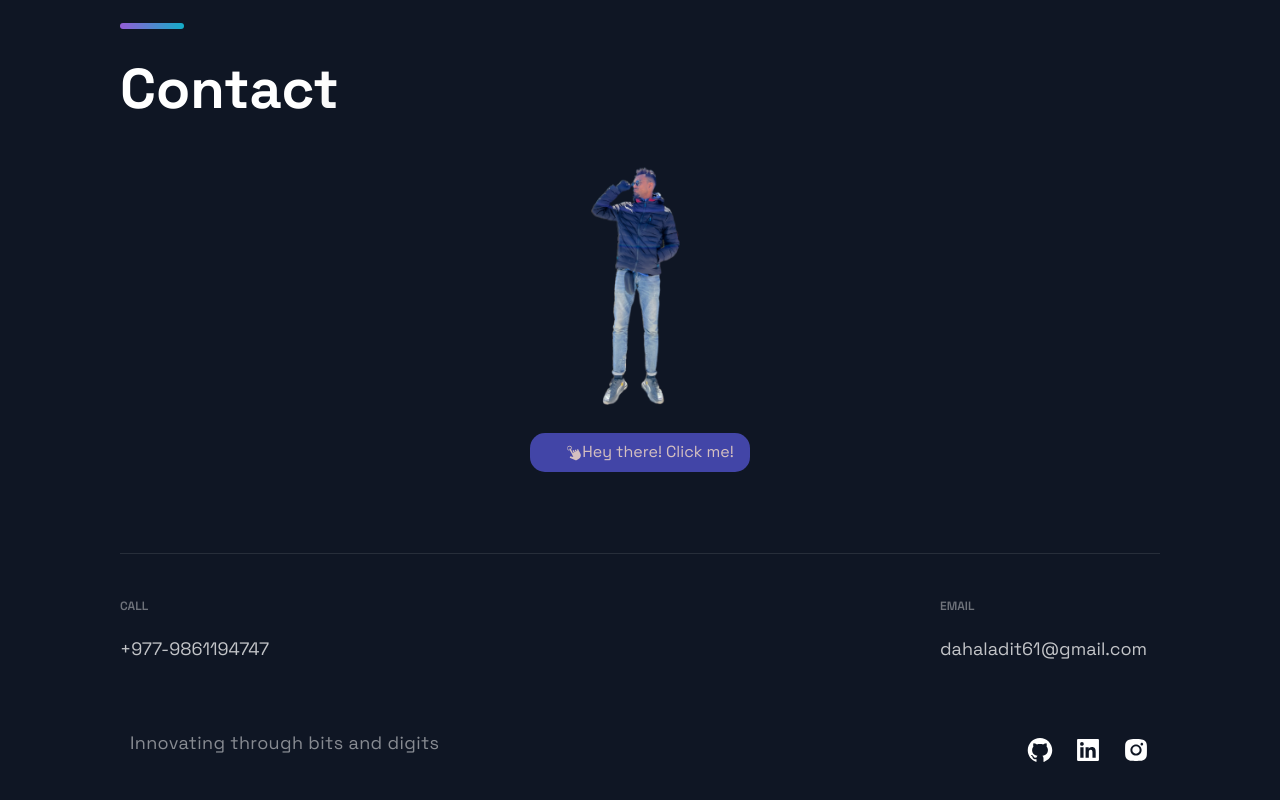
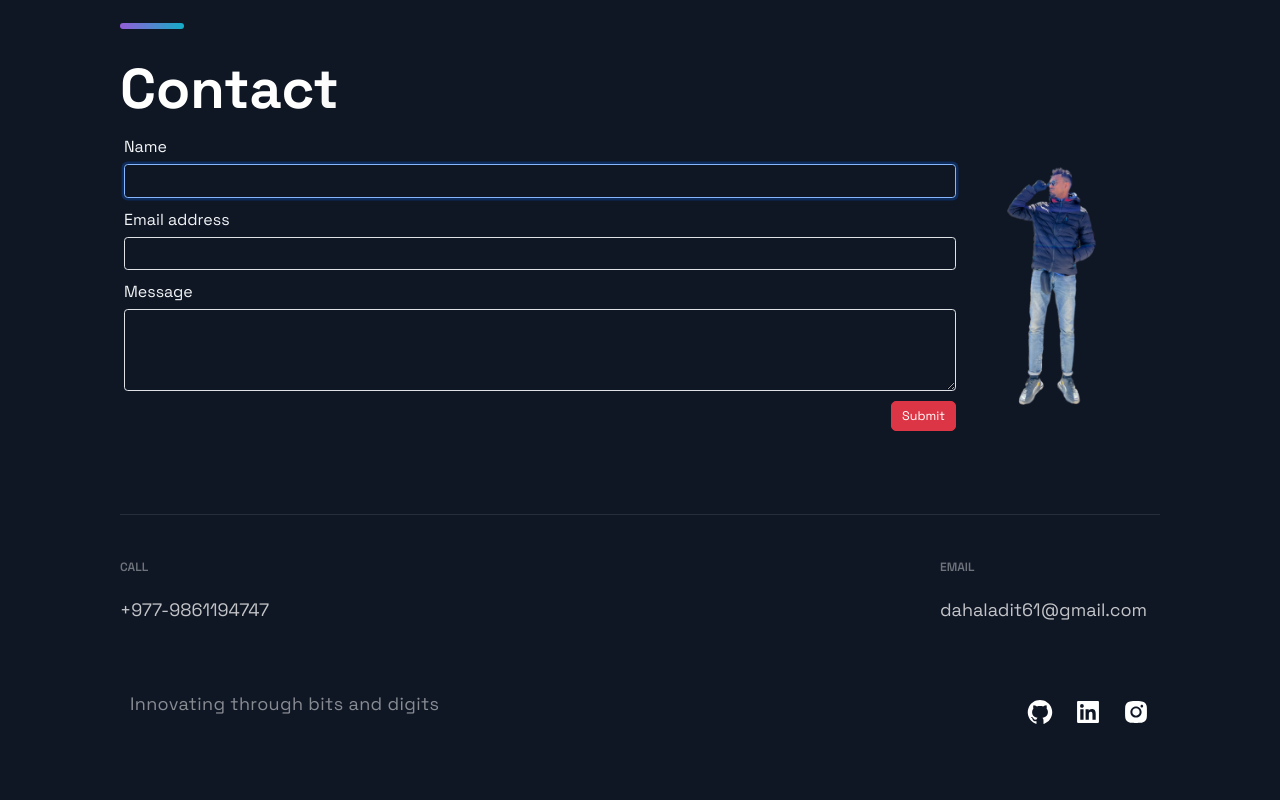
Before and after one commit to Adeetdahal/Adit-Portfolio, a Next.js app: page / in a window 1280 px wide. Shown: the part 3867-4667 px from the top of the page. Built offline with nearby package versions, Linux system fonts and the light colour scheme.

Commit message:
fixed contact section and removed modal component

```diff
--- a/src/components/Contact/Contact.js
+++ b/src/components/Contact/Contact.js
@@ -80,16 +80,15 @@ const ContactMe = () => {
                 alignItems:'start',
                 width:'100%'
             }}>Contact</SectionTitle>
-            {/* <Button variant="primary" onClick={handleShow}>
-                Launch demo modal
-            </Button> */}
-            <Container onClick={handleShow}>
-            <Img src="./images/contact.png" />
-            <Buttons1><GiClick />Hey there! Click me!</Buttons1>
-            </Container>
-            <Modal show={show} onHide={handleClose} size="lg" centered style={{ color: 'black' }}>
-                <Modal.Header>
-                    <div style={{
+            {/* <Container onClick={handleShow}> */}
+            <Container style={{
+                width:'100%'
+            }}>
+            <Img src="./images/contact.png" onClick={handleShow} />
+            {/* <Buttons1><GiClick />Hey there! Click me!</Buttons1> */}
+            {/* <Modal show={show} onHide={handleClose} size="lg" centered style={{ color: 'black' }}> */}
+                {/* <Modal.Header> */}
+                    {/* <div style={{
                         display: 'flex',
                         justifyContent: "space-between",
                         alignItems: 'center',
@@ -97,13 +96,16 @@ const ContactMe = () => {
                     }} onClick={handleClose}>
                         <Modal.Title><ModalTitle>FeedBack</ModalTitle></Modal.Title>
                         <CloseButton variant="white" />
-                    </div>
-                </Modal.Header>
-                <Modal.Body
+                    </div> */}
+                {/* </Modal.Header> */}
+                {/* <Modal.Body
                 // style={{ backgroundColor: 'rgba(52, 0, 102, 0.1)', }}
-                >
+                > */}
                     <Form
                         onSubmit={handleSubmit}
+                        style={{
+                            width:'80%'
+                        }}
                     >
                         <Form.Group className="mb-3" controlId="exampleForm.ControlInput1">
                             <Form.Label>Name</Form.Label>
@@ -158,8 +160,10 @@ const ContactMe = () => {
                             </Button>
                         </Modal.Footer>
                     </Form>
-                </Modal.Body>
-            </Modal>
+            </Container>
+
+                {/* </Modal.Body> */}
+            {/* </Modal> */}
         </Section >
     )
 }
--- a/src/components/Contact/ContactStyles.js
+++ b/src/components/Contact/ContactStyles.js
@@ -17,7 +17,7 @@ export const ModalTitle = styled.h4`
 `
 export const Container = styled.div`
   display: flex;
-  flex-direction: column;
+  flex-direction: row-reverse;
   align-items: center;
   justify-content: center;
 `;
```
Also changed, not shown: 1 other file (tests, documents, lock files or other folders).
